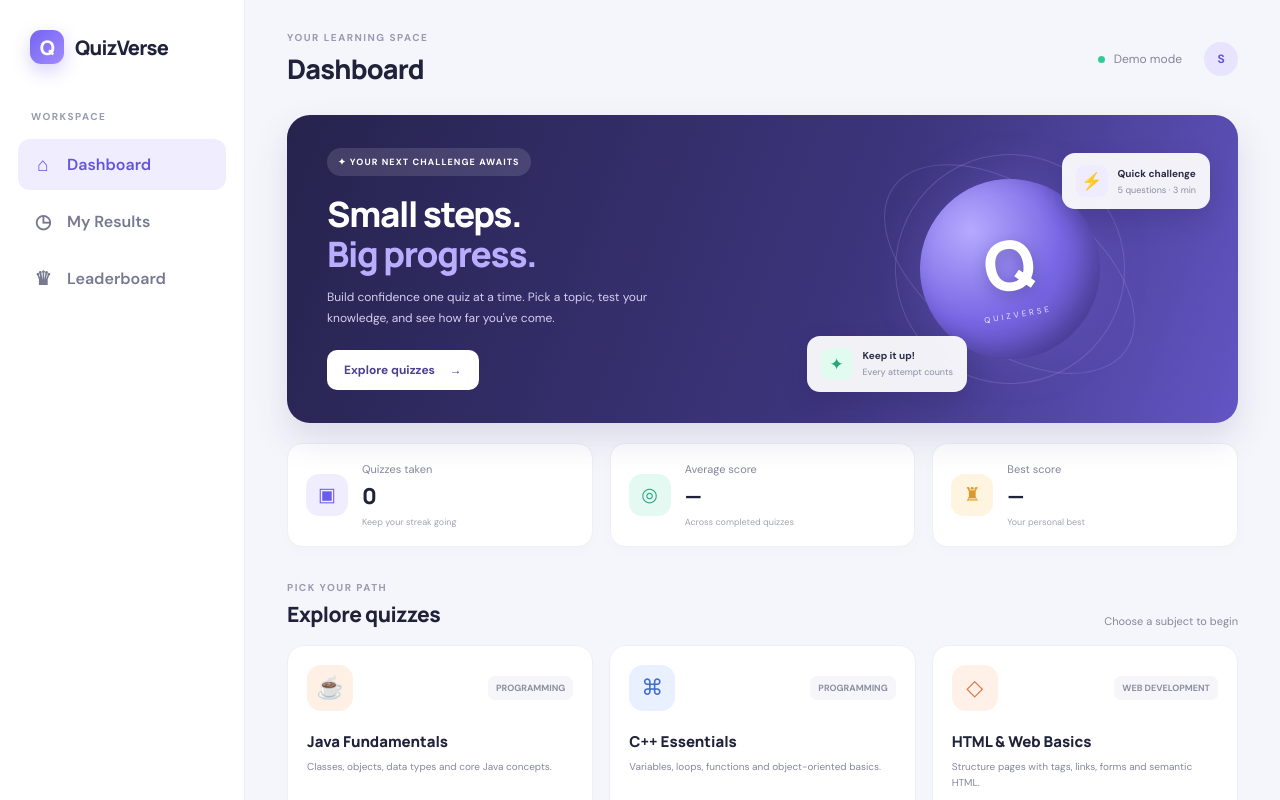
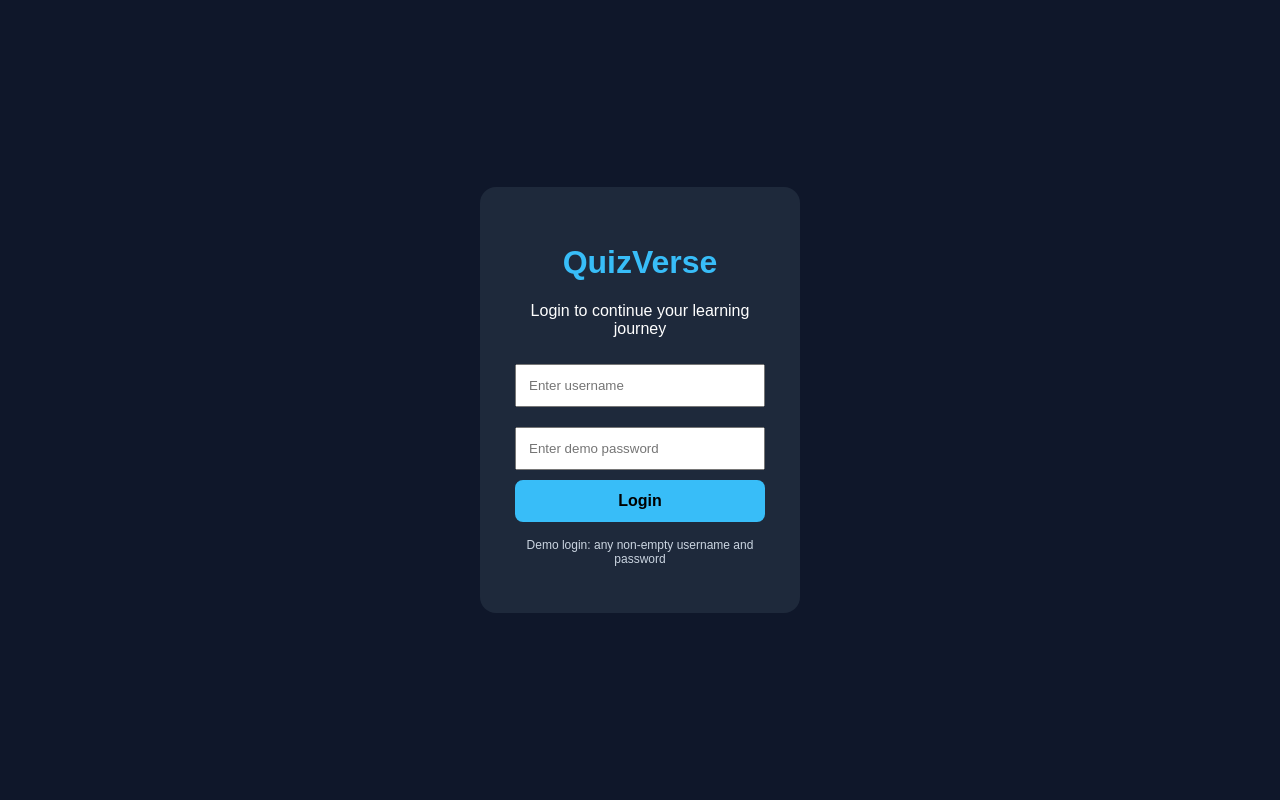
Before and after one commit to AhPatel-06/QuizVerse, a plain HTML site: page index.html in a window 1280 px wide. Shown: the top 800 px of the page. Drawn offline with Linux system fonts and the light colour scheme.

Commit message:
Implement demo login screen in index.html
Added a demo login screen with form inputs for username and password.

```diff
--- a/index.html
+++ b/index.html
@@ -112,5 +112,63 @@
     </main>
   </div>
   <script src="app.js"></script>
+  <!-- QuizVerse Demo Login -->
+<div id="loginScreen" style="
+    position: fixed;
+    inset: 0;
+    z-index: 9999;
+    background: #0f172a;
+    display: flex;
+    justify-content: center;
+    align-items: center;
+    font-family: Arial, sans-serif;
+">
+  <div style="
+      background: #1e293b;
+      padding: 35px;
+      border-radius: 16px;
+      width: 320px;
+      max-width: 85%;
+      color: white;
+      text-align: center;
+  ">
+    <h1 style="color: #38bdf8;">QuizVerse</h1>
+    <p>Login to continue your learning journey</p>
+
+    <form id="loginForm">
+      <input
+        id="loginUsername"
+        type="text"
+        placeholder="Enter username"
+        required
+        style="width: 100%; padding: 12px; margin: 10px 0; box-sizing: border-box;"
+      >
+
+      <input
+        id="loginPassword"
+        type="password"
+        placeholder="Enter demo password"
+        required
+        style="width: 100%; padding: 12px; margin: 10px 0; box-sizing: border-box;"
+      >
+
+      <button type="submit" style="
+          width: 100%;
+          padding: 12px;
+          background: #38bdf8;
+          border: none;
+          border-radius: 8px;
+          font-weight: bold;
+          cursor: pointer;
+      ">Login</button>
+
+      <p id="loginMessage" style="color: #fca5a5;"></p>
+    </form>
+
+    <p style="font-size: 12px; color: #cbd5e1;">
+      Demo login: any non-empty username and password
+    </p>
+  </div>
+</div>
 </body>
 </html>
```
